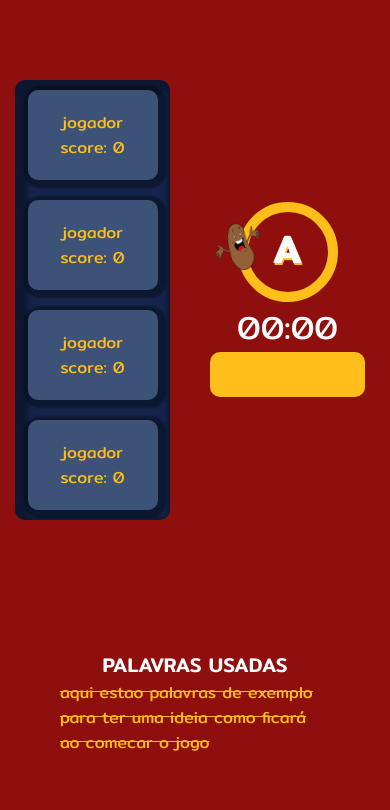
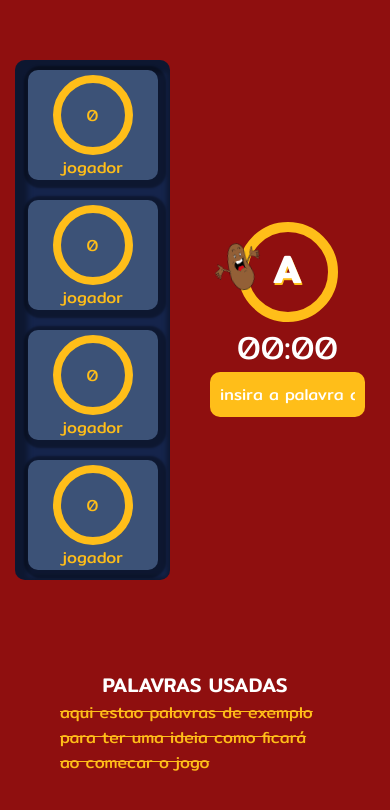
Before and after one commit to bihrds/batata-quente, a website: page batataQuente.html in a window 390 px wide. Both pictures are taken after a click on the button "COMEÇAR". Drawn offline with Linux system fonts and the light colour scheme.

Commit message:
Alteração do design do score
Alterei  o score para um circulo com a pontuação através do html e css

```diff
--- a/batataQuente.html
+++ b/batataQuente.html
@@ -35,19 +35,27 @@
             <div class="container-nome-jogadores">
                 <div class="Jogadores jogador1">
                     <p>jogador</p>
-                    <p>score: 0</p>
+                    <div class="jogadores-score">
+                        <p>0</p>
+                    </div>
                 </div>
                 <div class="Jogadores jogador2">
                     <p>jogador</p>
-                    <p>score: 0</p>
+                    <div class="jogadores-score">
+                        <p>0</p>
+                    </div>
                 </div>
                 <div class="Jogadores jogador3">
                     <p>jogador</p>
-                    <p>score: 0</p>
+                    <div class="jogadores-score">
+                        <p>0</p>
+                    </div>
                 </div>
                 <div class="Jogadores jogador4">
                     <p>jogador</p>
-                    <p>score: 0</p>
+                    <div class="jogadores-score">
+                        <p>0</p>
+                    </div>
                 </div>
             </div>
 
@@ -57,7 +65,7 @@
                     <img class="batata" src="./assets/batata-Sfogo.png" alt="batata">
                 </div>
                 <p class="timer">00:00</p>
-                <input class="input-palavra" type="text">
+                <input class="input-palavra" type="text" placeholder="insira a palavra aqui">
             </div>
 
             <div class="container-palavras-usadas">
--- a/css/jogo.css
+++ b/css/jogo.css
@@ -147,6 +147,21 @@ main{
     color: #ffbe19;
 }
 
+.jogadores-score{
+    width: 100px;
+    height: 100px;
+    position: relative;
+    border-radius: 50%;
+    border: #ffbe19 solid 8px;
+}
+
+.jogadores-score p{
+    position: absolute;
+    top: 50%;
+    left: 50%;
+    transform: translate(-50%, -50%);
+}
+
 .container-batata-quente{
     display: flex;
     justify-content: space-between;
@@ -209,6 +224,10 @@ main{
     border: none;
 }
 
+.input-palavra::placeholder{
+    color: #fff;
+}
+
 .input-palavra:focus{
     outline: none;
     border: none;
@@ -245,6 +264,11 @@ h4{
     .Jogadores{
         font-size: 16px;
     }
+    .jogadores-score{
+        width: 80px;
+        height: 80px;
+        margin-top: 5px;
+    }
 }
 
 @media (max-width: 850px) {
@@ -252,7 +276,10 @@ h4{
         width: calc(100% - 10px);
     }
     .Jogadores{
-        flex-direction: column;
+        flex-direction: column-reverse;
+    }
+    .container-nome-jogadores{
+        height: auto;
     }
 }
 
@@ -278,8 +305,7 @@ h4{
 
     }
     .Jogadores{
-        padding: 20px 0;
-        flex-direction: column;
+        padding: 0;
         font-size: 16px;
     }
     .espaco-letra-aleatoria{
```
